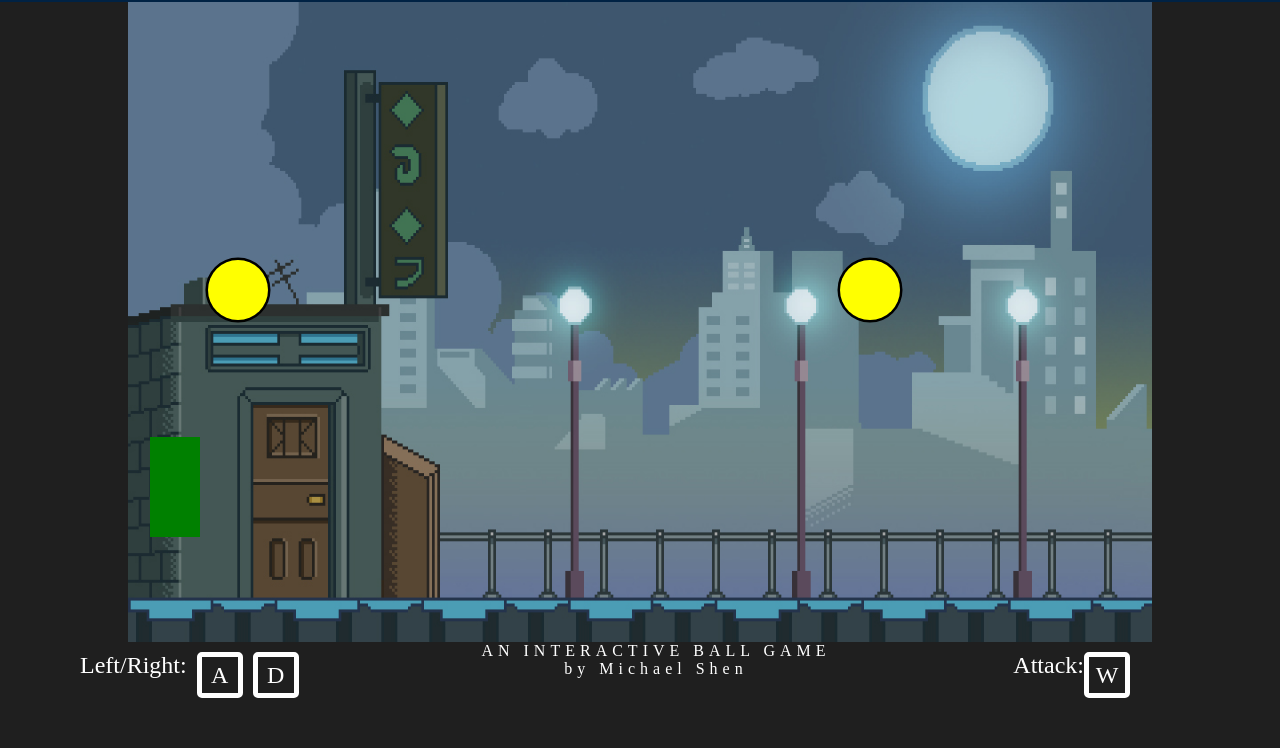
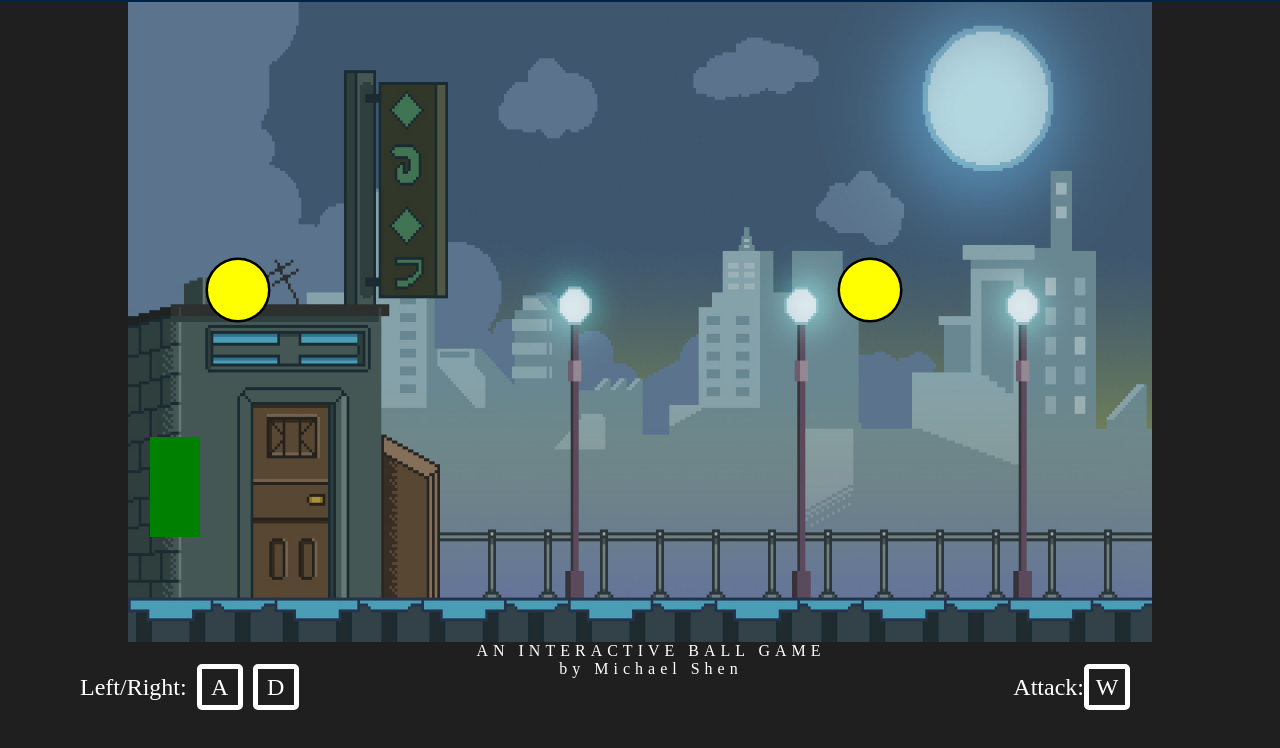
Before and after one commit to shenshuu/Bubble-Trouble, a website built with webpack: page index.html in a window 1280 px wide. Shown: the part 78-826 px from the top of the page. Built offline with nearby package versions, Linux system fonts and the light colour scheme.

Commit message:
Add styling for divs in footer

```diff
--- a/TODO.txt
+++ b/TODO.txt
@@ -1,6 +1,3 @@
-Fix timer for attack function
-Fix attack box positioning
 Add lifebar
 Add timer
-Add background (path not being read?)
-Add sprite
+Add player sprite
--- a/index.html
+++ b/index.html
@@ -5,6 +5,9 @@
     <meta charset="UTF-8" />
     <meta name="viewport" content="width=device-width, initial-scale=1.0" />
     <meta http-equiv="X-UA-Compatible" content="ie=edge" />
+    <link rel="preconnect" href="https://fonts.googleapis.com">
+    <link rel="preconnect" href="https://fonts.gstatic.com" crossorigin>
+    <link href="https://fonts.googleapis.com/css2?family=Alfa+Slab+One&family=Permanent+Marker&display=swap" rel="stylesheet">
     <link rel="stylesheet" href="./dist/main.css" />
     <script src="./dist/main.js"></script>
     <title>Project Name</title>
@@ -26,7 +29,8 @@
         <img src="./src/img/background.png" alt="background" id="background">
       </div>
       <div class="footer">
-        <div class="directions">Left/Right:
+        <div class="directions">
+          <p>Left/Right:</p>
           <div class="left">A</div>
           <div class="right">D</div>
         </div>
@@ -34,7 +38,8 @@
           <p>AN INTERACTIVE BALL GAME</p>
           <p>by Michael Shen</p>
         </div>
-        <div class="attack">Attack:
+        <div class="attack">
+          <p>Attack:</p>
           <div class="up">W</div>
         </div>
       </div>
--- a/src/index.scss
+++ b/src/index.scss
@@ -17,6 +17,10 @@
     width: 100vw;
     padding: 8px;
 }
+
+// .header h1 {
+//     font-family: 'Alfa Slab One', cursive;
+// }
 
 .top {
     display: flex;
@@ -59,10 +63,17 @@
 }
 
 .footer .directions {
+    display: flex;
+    justify-content: center;
+    align-items: center;
     margin-left: 80px;
 }
 
 .footer .attack {
+    display: flex;
+    justify-content: center;
+    align-items: center;
+    margin-left: 10px;
     margin-right: 150px;
 }
 
```
Also changed, not shown: dist/main.css.
